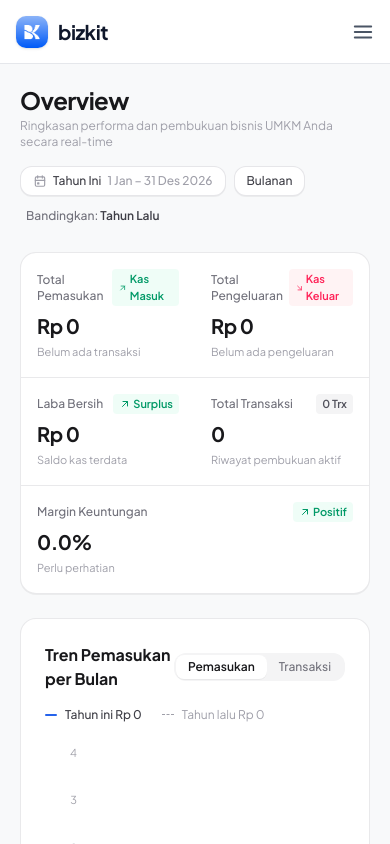
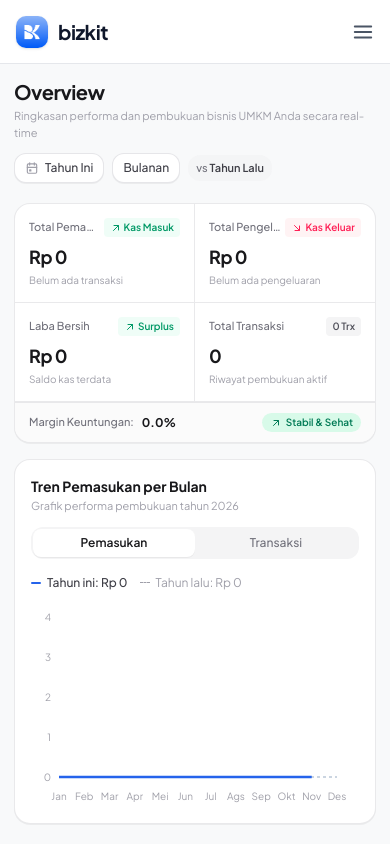
Before and after one commit to Radhyy/bizkit_umkmtools, a Next.js app: page /dashboard in a window 390 px wide. Built offline with nearby package versions, Linux system fonts and the light colour scheme; no server answers; the database is empty; sample sign-in values are in the browser's storage.

Commit message:
style(dashboard): polish mobile layout for overview metrics, line chart, and recent transactions

```diff
--- a/src/app/dashboard/page.tsx
+++ b/src/app/dashboard/page.tsx
@@ -209,81 +209,82 @@ export default function DashboardPage() {
   }, [transactions]);
 
   return (
-    <div className="p-5 sm:p-8 max-w-[1280px] mx-auto space-y-6 font-jakarta">
+    <div className="p-3.5 sm:p-8 max-w-[1280px] mx-auto space-y-4 sm:space-y-6 font-jakarta">
 
       {/* Header Row: Overview + Filters */}
-      <div className="flex flex-col sm:flex-row sm:items-center justify-between gap-4">
+      <div className="flex flex-col sm:flex-row sm:items-center justify-between gap-3 sm:gap-4">
         <div>
-          <h1 className="text-2xl sm:text-3xl font-bold text-zinc-900 tracking-tight">Overview</h1>
-          <p className="text-xs text-zinc-400 mt-0.5">Ringkasan performa dan pembukuan bisnis UMKM Anda secara real-time</p>
+          <h1 className="text-xl sm:text-3xl font-bold text-zinc-900 tracking-tight">Overview</h1>
+          <p className="text-[11px] sm:text-xs text-zinc-400 mt-0.5">Ringkasan performa dan pembukuan bisnis UMKM Anda secara real-time</p>
         </div>
 
         {/* Right Controls */}
-        <div className="flex flex-wrap items-center gap-2 sm:gap-3 text-xs">
+        <div className="flex items-center gap-2 overflow-x-auto pb-1 sm:pb-0 text-xs no-scrollbar">
           {/* Date Picker Button */}
-          <div className="flex items-center gap-1.5 px-3 py-1.5 bg-white border border-zinc-200/90 rounded-xl text-zinc-700 font-medium shadow-2xs">
+          <div className="flex items-center gap-1.5 px-2.5 sm:px-3 py-1.5 bg-white border border-zinc-200/90 rounded-xl text-zinc-700 font-medium shadow-2xs whitespace-nowrap shrink-0">
             <IconCalendarEvent className="w-3.5 h-3.5 text-zinc-400" />
             <span>Tahun Ini</span>
-            <span className="text-zinc-400">1 Jan – 31 Des {new Date().getFullYear()}</span>
+            <span className="text-zinc-400 hidden xs:inline">1 Jan – 31 Des {new Date().getFullYear()}</span>
           </div>
 
           {/* Grain Selector */}
-          <div className="flex items-center gap-1 px-3 py-1.5 bg-white border border-zinc-200/90 rounded-xl text-zinc-700 font-medium shadow-2xs">
+          <div className="flex items-center gap-1 px-2.5 sm:px-3 py-1.5 bg-white border border-zinc-200/90 rounded-xl text-zinc-700 font-medium shadow-2xs whitespace-nowrap shrink-0">
             <span>Bulanan</span>
           </div>
 
           {/* Comparison */}
-          <div className="flex items-center gap-1 text-zinc-500 font-medium px-1.5 py-1">
-            <span>Bandingkan: <strong className="text-zinc-700 font-semibold">Tahun Lalu</strong></span>
+          <div className="flex items-center gap-1 text-zinc-500 font-medium px-2 py-1.5 bg-zinc-100/80 sm:bg-transparent rounded-xl whitespace-nowrap shrink-0 text-[11px] sm:text-xs">
+            <span>vs <strong className="text-zinc-700 font-semibold">Tahun Lalu</strong></span>
           </div>
         </div>
       </div>
 
       {/* 5-Column Metric Cards in One Bordered Container */}
       <div className="bg-white rounded-2xl border border-zinc-200/80 shadow-2xs overflow-hidden">
+        {/* Mobile: 2x2 Clean Grid | Desktop: 5-Col Grid */}
         <div className="grid grid-cols-2 md:grid-cols-5 divide-y md:divide-y-0 md:divide-x divide-zinc-200/80">
 
           {/* 1. Total Pemasukan */}
-          <div className="p-4 sm:p-5 flex flex-col justify-between">
-            <div className="flex items-center justify-between mb-1.5">
-              <span className="text-xs font-medium text-zinc-500">Total Pemasukan</span>
-              <span className="inline-flex items-center gap-0.5 text-[11px] font-semibold text-emerald-600 bg-emerald-50/80 px-1.5 py-0.5 rounded">
+          <div className="p-3.5 sm:p-5 flex flex-col justify-between border-r md:border-r-0 border-zinc-200/80">
+            <div className="flex items-center justify-between gap-1 mb-1.5">
+              <span className="text-[11px] sm:text-xs font-medium text-zinc-500 truncate">Total Pemasukan</span>
+              <span className="inline-flex items-center gap-0.5 text-[10px] sm:text-[11px] font-semibold text-emerald-600 bg-emerald-50/80 px-1.5 py-0.5 rounded shrink-0">
                 <IconArrowUpRight className="w-3 h-3" /> Kas Masuk
               </span>
             </div>
             <div>
-              <div className="text-xl sm:text-2xl font-bold text-zinc-900 tracking-tight">
+              <div className="text-lg sm:text-2xl font-bold text-zinc-900 tracking-tight">
                 {formatRupiah(summary.totalPemasukan)}
               </div>
-              <div className="text-[11px] text-zinc-400 mt-1">
+              <div className="text-[10px] sm:text-[11px] text-zinc-400 mt-0.5 sm:mt-1 truncate">
                 {pemasukanCount > 0 ? `${pemasukanCount} transaksi masuk` : 'Belum ada transaksi'}
               </div>
             </div>
           </div>
 
           {/* 2. Total Pengeluaran */}
-          <div className="p-4 sm:p-5 flex flex-col justify-between">
-            <div className="flex items-center justify-between mb-1.5">
-              <span className="text-xs font-medium text-zinc-500">Total Pengeluaran</span>
-              <span className="inline-flex items-center gap-0.5 text-[11px] font-semibold text-rose-500 bg-rose-50/80 px-1.5 py-0.5 rounded">
+          <div className="p-3.5 sm:p-5 flex flex-col justify-between">
+            <div className="flex items-center justify-between gap-1 mb-1.5">
+              <span className="text-[11px] sm:text-xs font-medium text-zinc-500 truncate">Total Pengeluaran</span>
+              <span className="inline-flex items-center gap-0.5 text-[10px] sm:text-[11px] font-semibold text-rose-500 bg-rose-50/80 px-1.5 py-0.5 rounded shrink-0">
                 <IconArrowDownRight className="w-3 h-3" /> Kas Keluar
               </span>
             </div>
             <div>
-              <div className="text-xl sm:text-2xl font-bold text-zinc-900 tracking-tight">
+              <div className="text-lg sm:text-2xl font-bold text-zinc-900 tracking-tight">
                 {formatRupiah(summary.totalPengeluaran)}
               </div>
-              <div className="text-[11px] text-zinc-400 mt-1">
+              <div className="text-[10px] sm:text-[11px] text-zinc-400 mt-0.5 sm:mt-1 truncate">
                 {pengeluaranCount > 0 ? `${pengeluaranCount} transaksi keluar` : 'Belum ada pengeluaran'}
               </div>
             </div>
           </div>
 
           {/* 3. Laba Bersih */}
-          <div className="p-4 sm:p-5 flex flex-col justify-between">
-            <div className="flex items-center justify-between mb-1.5">
-              <span className="text-xs font-medium text-zinc-500">Laba Bersih</span>
-              <span className={`inline-flex items-center gap-0.5 text-[11px] font-semibold px-1.5 py-0.5 rounded ${
+          <div className="p-3.5 sm:p-5 flex flex-col justify-between border-r md:border-r-0 border-zinc-200/80">
+            <div className="flex items-center justify-between gap-1 mb-1.5">
+              <span className="text-[11px] sm:text-xs font-medium text-zinc-500 truncate">Laba Bersih</span>
+              <span className={`inline-flex items-center gap-0.5 text-[10px] sm:text-[11px] font-semibold px-1.5 py-0.5 rounded shrink-0 ${
                 summary.saldo >= 0 ? 'text-emerald-600 bg-emerald-50/80' : 'text-rose-500 bg-rose-50/80'
               }`}>
                 {summary.saldo >= 0 ? <IconArrowUpRight className="w-3 h-3" /> : <IconArrowDownRight className="w-3 h-3" />}
@@ -291,35 +292,35 @@ export default function DashboardPage() {
               </span>
             </div>
             <div>
-              <div className="text-xl sm:text-2xl font-bold text-zinc-900 tracking-tight">
+              <div className="text-lg sm:text-2xl font-bold text-zinc-900 tracking-tight">
                 {formatRupiah(summary.saldo)}
               </div>
-              <div className="text-[11px] text-zinc-400 mt-1">
+              <div className="text-[10px] sm:text-[11px] text-zinc-400 mt-0.5 sm:mt-1 truncate">
                 {summary.totalPemasukan > 0 ? `${marginPercentage}% margin laba` : 'Saldo kas terdata'}
               </div>
             </div>
           </div>
 
           {/* 4. Total Transaksi */}
-          <div className="p-4 sm:p-5 flex flex-col justify-between">
-            <div className="flex items-center justify-between mb-1.5">
-              <span className="text-xs font-medium text-zinc-500">Total Transaksi</span>
-              <span className="inline-flex items-center gap-0.5 text-[11px] font-semibold text-zinc-600 bg-zinc-100 px-1.5 py-0.5 rounded">
+          <div className="p-3.5 sm:p-5 flex flex-col justify-between">
+            <div className="flex items-center justify-between gap-1 mb-1.5">
+              <span className="text-[11px] sm:text-xs font-medium text-zinc-500 truncate">Total Transaksi</span>
+              <span className="inline-flex items-center gap-0.5 text-[10px] sm:text-[11px] font-semibold text-zinc-600 bg-zinc-100 px-1.5 py-0.5 rounded shrink-0">
                 {summary.totalTransaksi} Trx
               </span>
             </div>
             <div>
-              <div className="text-xl sm:text-2xl font-bold text-zinc-900 tracking-tight">
+              <div className="text-lg sm:text-2xl font-bold text-zinc-900 tracking-tight">
                 {summary.totalTransaksi}
               </div>
-              <div className="text-[11px] text-zinc-400 mt-1">
+              <div className="text-[10px] sm:text-[11px] text-zinc-400 mt-0.5 sm:mt-1 truncate">
                 Riwayat pembukuan aktif
               </div>
             </div>
           </div>
 
-          {/* 5. Margin Keuntungan */}
-          <div className="p-4 sm:p-5 flex flex-col justify-between col-span-2 md:col-span-1">
+          {/* 5. Margin Keuntungan (Desktop View Only - in Mobile, rendered as full-width sleek bottom strip) */}
+          <div className="hidden md:flex p-5 flex-col justify-between">
             <div className="flex items-center justify-between mb-1.5">
               <span className="text-xs font-medium text-zinc-500">Margin Keuntungan</span>
               <span className={`inline-flex items-center gap-0.5 text-[11px] font-semibold px-1.5 py-0.5 rounded ${
@@ -330,7 +331,7 @@ export default function DashboardPage() {
               </span>
             </div>
             <div>
-              <div className="text-xl sm:text-2xl font-bold text-zinc-900 tracking-tight">
+              <div className="text-2xl font-bold text-zinc-900 tracking-tight">
                 {marginPercentage}%
               </div>
               <div className="text-[11px] text-zinc-400 mt-1">
@@ -340,26 +341,43 @@ export default function DashboardPage() {
           </div>
 
         </div>
+
+        {/* Mobile Summary Strip: Margin Keuntungan & Status Finansial */}
+        <div className="md:hidden px-3.5 py-2.5 bg-zinc-50/80 border-t border-zinc-200/80 flex items-center justify-between">
+          <div className="flex items-center gap-2">
+            <span className="text-[11px] font-medium text-zinc-500">Margin Keuntungan:</span>
+            <span className="text-xs font-bold text-zinc-900">{marginPercentage}%</span>
+          </div>
+          <span className={`inline-flex items-center gap-1 text-[10px] font-semibold px-2 py-0.5 rounded-full ${
+            Number(marginPercentage) >= 0 ? 'text-emerald-700 bg-emerald-100/80' : 'text-rose-600 bg-rose-100/80'
+          }`}>
+            {Number(marginPercentage) >= 0 ? <IconArrowUpRight className="w-3 h-3" /> : <IconArrowDownRight className="w-3 h-3" />}
+            {Number(marginPercentage) >= 0 ? 'Stabil & Sehat' : 'Perlu Perhatian'}
+          </span>
+        </div>
       </div>
 
       {/* Middle Section: Orders/Revenue Chart (Left) + Revenue by Category (Right) */}
-      <div className="grid grid-cols-1 lg:grid-cols-12 gap-6">
+      <div className="grid grid-cols-1 lg:grid-cols-12 gap-5 sm:gap-6">
 
         {/* Left Column: Line Chart */}
-        <div className="lg:col-span-8 bg-white p-6 rounded-2xl border border-zinc-200/80 shadow-2xs">
+        <div className="lg:col-span-8 bg-white p-4 sm:p-6 rounded-2xl border border-zinc-200/80 shadow-2xs">
 
           {/* Header of Chart Card */}
-          <div className="flex items-center justify-between mb-4">
-            <h2 className="text-base font-bold text-zinc-900">
-              {chartMetric === 'pemasukan' ? 'Tren Pemasukan per Bulan' : 'Tren Transaksi per Bulan'}
-            </h2>
+          <div className="flex flex-col sm:flex-row sm:items-center justify-between gap-3 mb-4">
+            <div>
+              <h2 className="text-sm sm:text-base font-bold text-zinc-900">
+                {chartMetric === 'pemasukan' ? 'Tren Pemasukan per Bulan' : 'Tren Transaksi per Bulan'}
+              </h2>
+              <p className="text-[11px] text-zinc-400 mt-0.5">Grafik performa pembukuan tahun {new Date().getFullYear()}</p>
+            </div>
 
             {/* Segmented Switch: Pemasukan | Transaksi */}
-            <div className="bg-[#f4f4f5] p-0.5 rounded-xl flex items-center text-xs font-medium">
+            <div className="bg-[#f4f4f5] p-0.5 rounded-xl flex items-center text-xs font-medium w-full sm:w-auto">
               <button
                 type="button"
                 onClick={() => setChartMetric('pemasukan')}
-                className={`px-3 py-1 rounded-lg transition-all ${
+                className={`flex-1 sm:flex-initial px-3 py-1.5 sm:py-1 rounded-lg transition-all text-center ${
                   chartMetric === 'pemasukan'
                     ? 'bg-white text-zinc-900 font-semibold shadow-2xs'
                     : 'text-zinc-500 hover:text-zinc-800'
@@ -370,7 +388,7 @@ export default function DashboardPage() {
               <button
                 type="button"
                 onClick={() => setChartMetric('transaksi')}
-                className={`px-3 py-1 rounded-lg transition-all ${
+                className={`flex-1 sm:flex-initial px-3 py-1.5 sm:py-1 rounded-lg transition-all text-center ${
                   chartMetric === 'transaksi'
                     ? 'bg-white text-zinc-900 font-semibold shadow-2xs'
                     : 'text-zinc-500 hover:text-zinc-800'
@@ -382,23 +400,23 @@ export default function DashboardPage() {
           </div>
 
           {/* Legend Items */}
-          <div className="flex items-center gap-5 mb-5 text-xs">
-            <div className="flex items-center gap-2">
-              <span className="w-3 h-0.5 bg-[#2563eb] rounded-full inline-block"></span>
+          <div className="flex flex-wrap items-center gap-3 sm:gap-5 mb-4 text-xs">
+            <div className="flex items-center gap-1.5">
+              <span className="w-2.5 h-0.5 bg-[#2563eb] rounded-full inline-block"></span>
               <span className="font-medium text-zinc-700">
-                Tahun ini {chartMetric === 'pemasukan' ? formatRupiah(summary.totalPemasukan) : `${summary.totalTransaksi} trx`}
+                Tahun ini: {chartMetric === 'pemasukan' ? formatRupiah(summary.totalPemasukan) : `${summary.totalTransaksi} trx`}
               </span>
             </div>
-            <div className="flex items-center gap-2">
-              <span className="w-3 h-0.5 border-t border-dashed border-zinc-400 inline-block"></span>
+            <div className="flex items-center gap-1.5">
+              <span className="w-2.5 h-0.5 border-t border-dashed border-zinc-400 inline-block"></span>
               <span className="text-zinc-400">
-                Tahun lalu {chartMetric === 'pemasukan' ? 'Rp 0' : '0 trx'}
+                Tahun lalu: {chartMetric === 'pemasukan' ? 'Rp 0' : '0 trx'}
               </span>
             </div>
           </div>
 
           {/* Recharts Curve Line */}
-          <div className="h-[230px] w-full">
+          <div className="h-[200px] sm:h-[230px] w-full -ml-3 sm:ml-0">
             <ResponsiveContainer width="100%" height="100%">
               <LineChart
                 data={monthlyChartData}
@@ -408,13 +426,13 @@ export default function DashboardPage() {
                   dataKey="month"
                   axisLine={false}
                   tickLine={false}
-                  tick={{ fill: '#a1a1aa', fontSize: 11 }}
-                  dy={10}
+                  tick={{ fill: '#a1a1aa', fontSize: 10 }}
+                  dy={8}
                 />
                 <YAxis
                   axisLine={false}
                   tickLine={false}
-                  tick={{ fill: '#a1a1aa', fontSize: 11 }}
+                  tick={{ fill: '#a1a1aa', fontSize: 10 }}
                   tickFormatter={(val) => {
                     if (chartMetric === 'transaksi') return `${val}`;
                     if (val >= 1_000_000) return `${(val / 1_000_000).toFixed(0)}Jt`;
@@ -450,23 +468,23 @@ export default function DashboardPage() {
         </div>
 
         {/* Right Column: Revenue by Category Progress Bars */}
-        <div className="lg:col-span-4 bg-white p-6 rounded-2xl border border-zinc-200/80 shadow-2xs flex flex-col justify-between">
+        <div className="lg:col-span-4 bg-white p-4 sm:p-6 rounded-2xl border border-zinc-200/80 shadow-2xs flex flex-col justify-between">
           <div>
-            <h2 className="text-base font-bold text-zinc-900 mb-5">Pemasukan per kategori</h2>
+            <h2 className="text-sm sm:text-base font-bold text-zinc-900 mb-4 sm:mb-5">Pemasukan per kategori</h2>
 
             {categoryData.length === 0 ? (
-              <div className="py-12 text-center text-xs text-zinc-400">
+              <div className="py-8 sm:py-12 text-center text-xs text-zinc-400">
                 Belum ada data pemasukan kategori di database.
               </div>
             ) : (
-              <div className="space-y-4">
+              <div className="space-y-3 sm:space-y-4">
                 {categoryData.map((cat) => (
                   <div key={cat.name} className="flex items-center text-xs">
                     {/* Category Name */}
-                    <span className="font-medium text-zinc-700 w-32 truncate">{cat.name}</span>
+                    <span className="font-medium text-zinc-700 w-24 sm:w-32 truncate">{cat.name}</span>
 
                     {/* Progress Bar */}
-                    <div className="flex-1 mx-3 h-1.5 bg-zinc-100 rounded-full overflow-hidden">
+                    <div className="flex-1 mx-2.5 sm:mx-3 h-1.5 bg-zinc-100 rounded-full overflow-hidden">
                       <div
                         className="h-full bg-[#2563eb] rounded-full transition-all duration-500"
                         style={{ width: `${Math.min(cat.percentage, 100)}%` }}
@@ -474,9 +492,9 @@ export default function DashboardPage() {
                     </div>
 
                     {/* Revenue Value & Percentage */}
-                    <div className="flex items-center gap-2.5 shrink-0 tabular-nums">
-                      <span className="font-semibold text-zinc-900 whitespace-nowrap text-right min-w-[56px]">{cat.revenue}</span>
-                      <span className="text-zinc-400 text-right w-8">{cat.percentage}%</span>
+                    <div className="flex items-center gap-2 shrink-0 tabular-nums">
+                      <span className="font-semibold text-zinc-900 whitespace-nowrap text-right min-w-[50px] sm:min-w-[56px] text-[11px] sm:text-xs">{cat.revenue}</span>
+                      <span className="text-zinc-400 text-right w-7 sm:w-8 text-[10px] sm:text-xs">{cat.percentage}%</span>
                     </div>
                   </div>
                 ))}
@@ -484,7 +502,7 @@ export default function DashboardPage() {
             )}
           </div>
 
-          <div className="pt-4 border-t border-zinc-100 mt-5 flex items-center justify-between text-[11px] text-zinc-400">
+          <div className="pt-3.5 sm:pt-4 border-t border-zinc-100 mt-4 sm:mt-5 flex items-center justify-between text-[11px] text-zinc-400">
             <span>{categoryData.length} Kategori Aktif</span>
             <Link href="/dashboard/laporan" className="text-blue-600 font-semibold hover:underline flex items-center gap-0.5">
               <span>Laporan Lengkap</span>
@@ -497,14 +515,14 @@ export default function DashboardPage() {
 
       {/* Bottom Section: 4 Laporan Keuangan Terakhir */}
       <div>
-        <div className="flex items-center justify-between mb-4">
+        <div className="flex flex-col sm:flex-row sm:items-center justify-between gap-1.5 sm:gap-4 mb-3 sm:mb-4">
           <div>
-            <h2 className="text-base font-bold text-zinc-900">4 Laporan Keuangan Terakhir</h2>
-            <p className="text-xs text-zinc-400 mt-0.5">Riwayat pencatatan transaksi kas masuk dan kas keluar terbaru dari database</p>
+            <h2 className="text-sm sm:text-base font-bold text-zinc-900">4 Laporan Keuangan Terakhir</h2>
+            <p className="text-[11px] sm:text-xs text-zinc-400 mt-0.5">Riwayat pencatatan transaksi kas masuk dan kas keluar terbaru</p>
           </div>
           <Link
             href="/dashboard/keuangan"
-            className="text-xs font-semibold text-blue-600 hover:text-blue-700 flex items-center gap-1 hover:underline"
+            className="text-xs font-semibold text-blue-600 hover:text-blue-700 flex items-center gap-1 hover:underline self-start sm:self-auto"
           >
             <span>Buka Semua Pembukuan</span>
             <IconArrowRight className="w-3.5 h-3.5" />
@@ -512,7 +530,54 @@ export default function DashboardPage() {
         </div>
 
         <div className="bg-white rounded-2xl border border-zinc-200/80 shadow-2xs overflow-hidden">
-          <div className="overflow-x-auto">
+
+          {/* Mobile Card List View (< sm) */}
+          <div className="sm:hidden divide-y divide-zinc-100">
+            {recentTransactions.length === 0 ? (
+              <div className="p-6 text-center text-xs text-zinc-400">
+                Belum ada transaksi tercatat di database.
+              </div>
+            ) : (
+              recentTransactions.map((trx, index) => (
+                <div key={trx.id || index} className="p-3.5 flex items-center justify-between gap-3">
+                  <div className="flex items-center gap-2.5 min-w-0">
+                    <div className={`w-8 h-8 rounded-xl flex items-center justify-center shrink-0 ${
+                      trx.tipe === 'masuk' ? 'bg-emerald-50 text-emerald-600' : 'bg-rose-50 text-rose-500'
+                    }`}>
+                      {trx.tipe === 'masuk' ? (
+                        <IconArrowDownLeft className="w-4 h-4" stroke={2.5} />
+                      ) : (
+                        <IconArrowUpRight className="w-4 h-4" stroke={2.5} />
+                      )}
+                    </div>
+                    <div className="min-w-0">
+                      <p className="font-semibold text-zinc-900 text-xs truncate">
+                        {trx.deskripsi}
+                      </p>
+                      <div className="flex items-center gap-1.5 text-[10px] text-zinc-400 mt-0.5">
+                        <span className="px-1.5 py-0.2 bg-zinc-100 rounded text-zinc-600 font-medium">{trx.kategori}</span>
+                        <span>•</span>
+                        <span>{formatDateIndo(trx.tanggal)}</span>
+                      </div>
+                    </div>
+                  </div>
+                  <div className="text-right shrink-0">
+                    <span className={`font-bold text-xs ${
+                      trx.tipe === 'masuk' ? 'text-emerald-600' : 'text-rose-500'
+                    }`}>
+                      {trx.tipe === 'masuk' ? '+' : '-'}{formatRupiah(trx.jumlah)}
+                    </span>
+                    <span className="block text-[10px] text-zinc-400 mt-0.5">
+                      {trx.metode || 'Tercatat'}
+                    </span>
+                  </div>
+                </div>
+              ))
+            )}
+          </div>
+
+          {/* Desktop Table View (>= sm) */}
+          <div className="hidden sm:block overflow-x-auto">
             <table className="w-full text-left text-xs">
               <thead className="text-zinc-400 font-medium border-b border-zinc-100 bg-zinc-50/50">
                 <tr>
```
